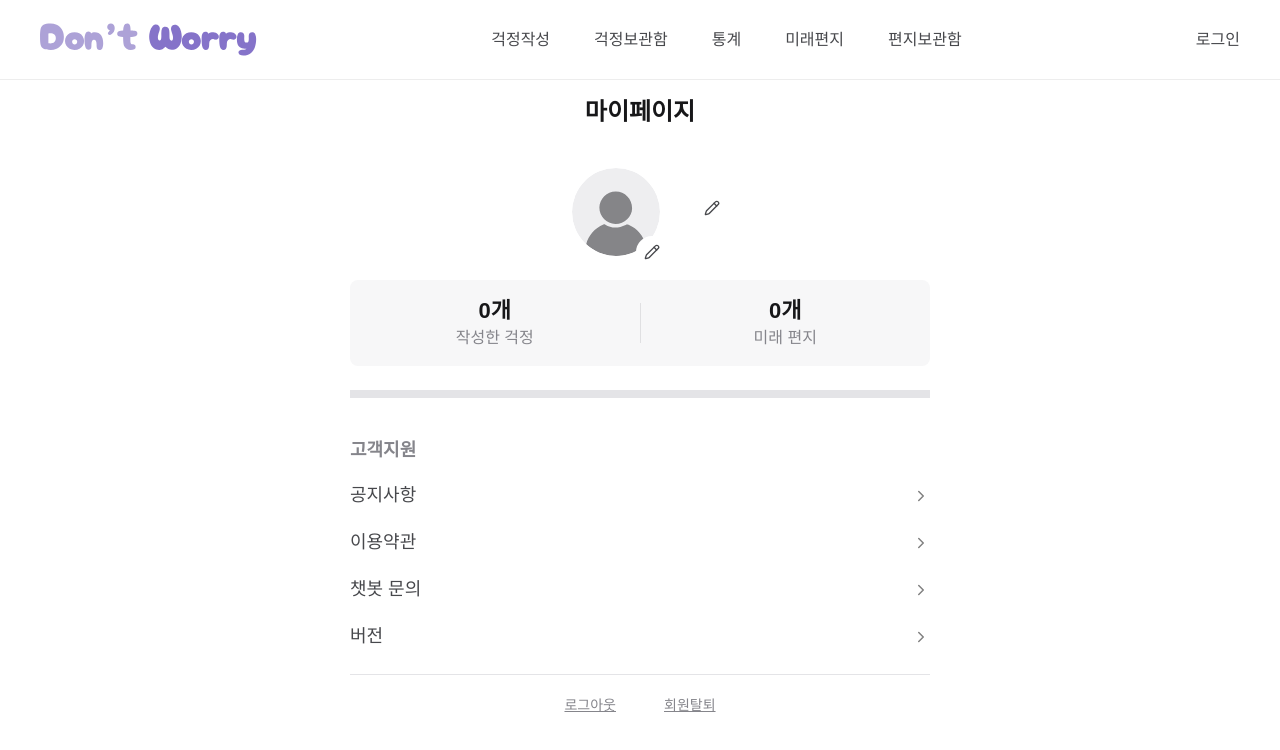
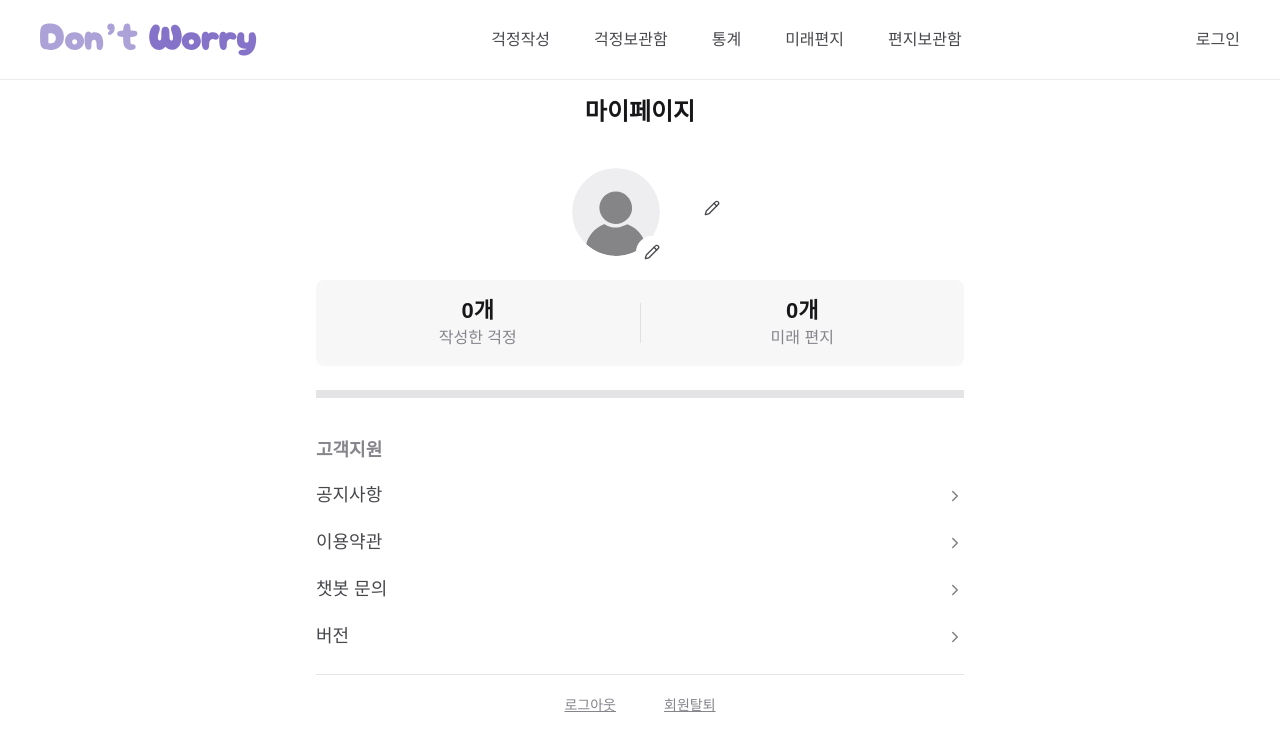
Before and after one commit to PomegranateBlue/dont_worry, a Next.js app: page /mypage in a window 1280 px wide. Shown: the top 750 px of the page. Built offline with nearby package versions, Linux system fonts and the light colour scheme; no server answers; a web font is replaced by a local one.

Commit message:
💄 style: 태플릿 버전 반응형 추가

```diff
--- a/src/app/mypage/page.tsx
+++ b/src/app/mypage/page.tsx
@@ -66,7 +66,7 @@ const MyPage = () => {
   }
 
   return (
-    <main className="px-4 pb-20 xl:px-[350px]">
+    <main className="px-4 pb-20 xl:px-[316px] md:px-[60px]">
       <header>
         <Text
           variant="title1"
```
